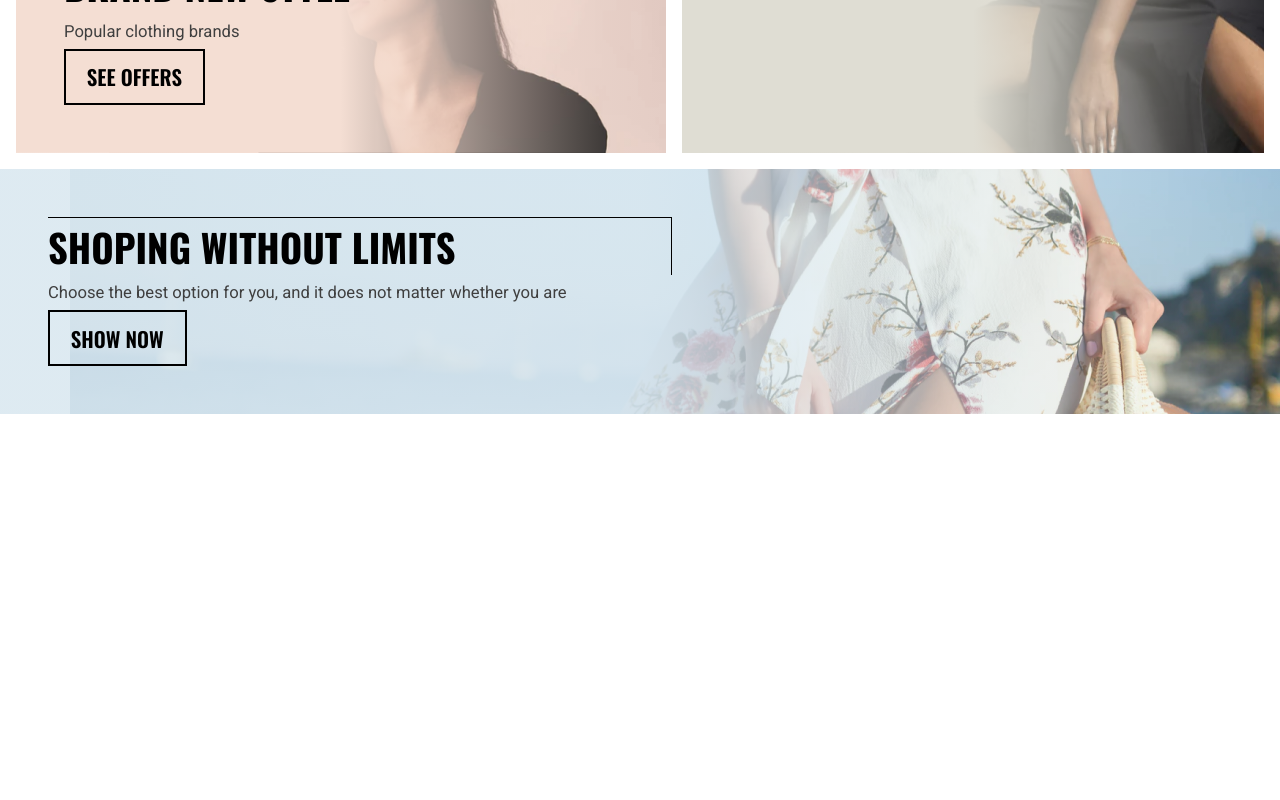
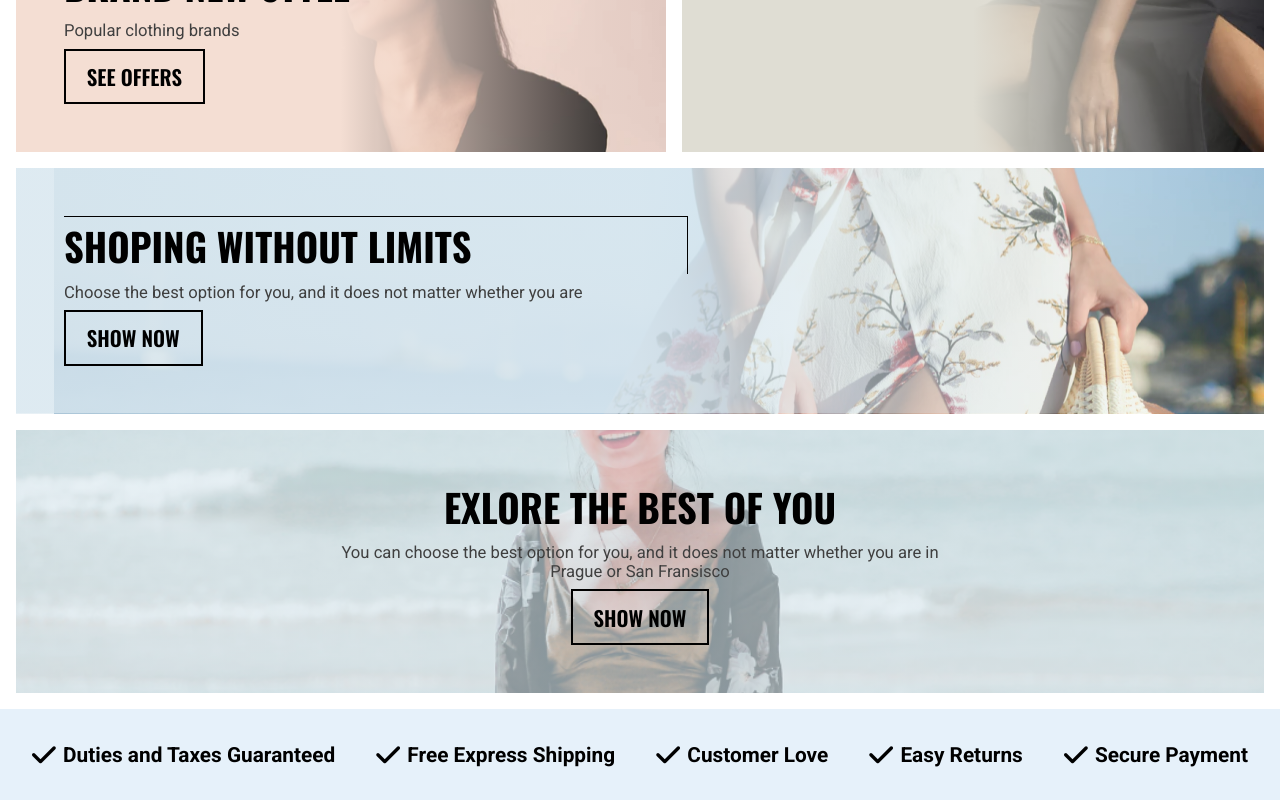
Before and after one commit to rafa64H/crisp-ecommerce-practice, a React (Vite) app: page / in a window 1280 px wide. Shown: the part 1264-2064 px from the top of the page. Before the commit the page ends 1686 px from the top, so only its background shows below. Built offline with nearby package versions, Linux system fonts and the light colour scheme.

Commit message:
I created and styled SectionThree Also added the last SectionTwo in home page.

```diff
--- a/src/components/header.jsx
+++ b/src/components/header.jsx
@@ -1,6 +1,6 @@
 import { React, useState } from 'react';
 
-import Logo from '../assets/logo.png';
+import CompanyLogo from './smaller/companyLogo';
 
 const Header = () => (
   <header>
@@ -154,9 +154,3 @@ const NavItem = ({ text, link }) => (
     </a>
   </li>
 );
-
-const CompanyLogo = () => (
-  <a href="./index.html" className="logo-link">
-    <img src={Logo} alt="Company logo, go to home page" className="logo-img" />
-  </a>
-);
--- /dev/null
+++ b/src/components/section3.jsx
@@ -0,0 +1,28 @@
+import React from 'react';
+
+const SectionThree = () => (
+  <section className="section3">
+    <div className="section3-item">
+      <i className="fa-solid fa-check section3-item__icon" />
+      <p className="section3-item__para">Duties and Taxes Guaranteed</p>
+    </div>
+    <div className="section3-item">
+      <i className="fa-solid fa-check section3-item__icon" />
+      <p className="section3-item__para">Free Express Shipping</p>
+    </div>
+    <div className="section3-item">
+      <i className="fa-solid fa-check section3-item__icon" />
+      <p className="section3-item__para">Customer Love</p>
+    </div>
+    <div className="section3-item">
+      <i className="fa-solid fa-check section3-item__icon" />
+      <p className="section3-item__para">Easy Returns</p>
+    </div>
+    <div className="section3-item">
+      <i className="fa-solid fa-check section3-item__icon" />
+      <p className="section3-item__para">Secure Payment</p>
+    </div>
+  </section>
+);
+
+export default SectionThree;
--- /dev/null
+++ b/src/components/smaller/companyLogo.jsx
@@ -0,0 +1,10 @@
+import React from 'react';
+import Logo from '../../assets/logo.png';
+
+const CompanyLogo = () => (
+  <a href="./index.html" className="logo-link">
+    <img src={Logo} alt="Company logo, go to home page" className="logo-img" />
+  </a>
+);
+
+export default CompanyLogo;
--- a/src/main.jsx
+++ b/src/main.jsx
@@ -8,14 +8,11 @@ import Header from './components/header';
 import SectionOne from './components/section1';
 import SectionTwo from './components/section2';
 import BrandSection from './components/brandSection';
+import SectionThree from './components/section3';
 
 // Images
 import womanHomeOne from './assets/home/woman-home2.png';
 import womanHomeTwo from './assets/home/woman-home1.png';
-import womanHomeThree from './assets/home/woman-home3.png';
-import womanHomeFour from './assets/home/woman-home4.png';
-import womanHomeFive from './assets/home/woman-home5.png';
-import womanHomeSix from './assets/home/woman-home6.png';
 
 // Data
 import brandsData from './data/brands.json';
@@ -59,5 +56,12 @@ ReactDOM.createRoot(document.getElementById('root')).render(
       linkText="SHOW NOW"
       classesSection2="section2-home4"
     />
+    <SectionTwo
+      textTitleSectionTwo="EXLORE THE BEST OF YOU"
+      textParaSectionTwo="You can choose the best option for you, and it does not matter whether you are in Prague or San Fransisco"
+      linkText="SHOW NOW"
+      classesSection2="section2-home5"
+    />
+    <SectionThree />
   </React.StrictMode>
 );
--- a/src/styles.scss
+++ b/src/styles.scss
@@ -390,9 +390,53 @@ header {
     background-repeat: no-repeat;
     background-size: min(cover, 50%);
     background-position: 100% center;
+    margin: 1em;
+  }
+
+  &-home5 {
+    display: flex;
+    justify-content: center;
+    align-items: center;
+
+    background: linear-gradient(90deg, #dae8f09a 100%, #dae8f09a),
+      url('./assets/home/woman-home7.png');
+
+    background-repeat: no-repeat;
+    background-size: cover;
+    background-position: center;
+    margin: 1em;
+
+    text-align: center;
   }
 }
 //SectionTwo END
+
+//----------------------------------------------------------------
+
+//SectionThree
+.section3 {
+  background-color: $notify-color2;
+  padding: 1em;
+
+  &-item {
+    display: flex;
+    align-items: center;
+
+    width: min(80%, 20rem);
+    margin: 1em auto;
+
+    &__icon {
+      color: $first-color;
+    }
+    &__para {
+      margin-left: 0.35em;
+      color: $first-color;
+      font-size: $third-font-size;
+      font-weight: 600;
+    }
+  }
+}
+//SectionThree END
 
 //----------------------------------------------------------------
 
@@ -482,6 +526,11 @@ header {
       padding: 2em;
 
       text-align: left;
+
+      &__h1 {
+        border-top: 0.01em solid $first-color;
+        border-right: 0.01em solid $first-color;
+      }
     }
     &-images {
       display: flex;
@@ -569,6 +618,21 @@ header {
       }
     }
   }
+
+  .section3 {
+    display: flex;
+    flex-wrap: wrap;
+    justify-content: space-between;
+    align-items: center;
+
+    background-color: $notify-color2;
+    padding: 2em;
+
+    &-item {
+      width: auto;
+      margin: 0;
+    }
+  }
 }
 
 @media (hover: hover) {
```
